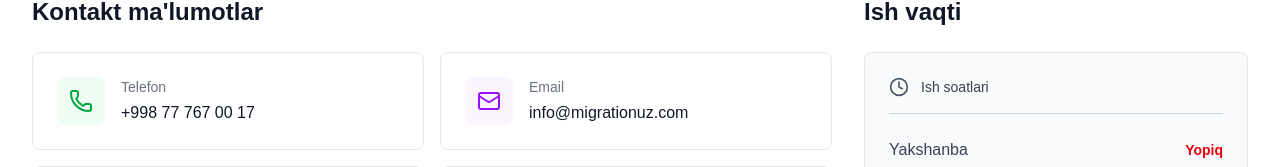
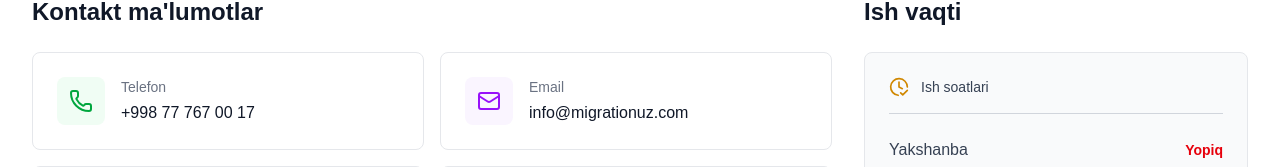
Before and after one commit to islome/migration, a Next.js app: page /about/contact in a window 1280 px wide. Shown: the part 288-455 px from the top of the page. Built offline with nearby package versions, Linux system fonts and the light colour scheme.

Commit message:
minor changes from watch design

```diff
--- a/app/about/contact/page.tsx
+++ b/app/about/contact/page.tsx
@@ -12,6 +12,7 @@ import {
   Linkedin,
   MessageCircle,
   Youtube,
+  ClockCheckIcon,
 } from "lucide-react";
 import { useWorkingHours } from "@/utils/workingHours";
 import Header from "@/components/ui/header";
@@ -163,7 +164,7 @@ export default function ContactPage() {
             </h2>
             <div className="bg-gray-50 border border-gray-200 rounded-lg p-6">
               <div className="flex items-center mb-6 pb-4 border-b border-gray-300">
-                <Clock className="w-5 h-5 text-gray-600 mr-3" />
+                <ClockCheckIcon className="w-5 h-5 text-yellow-600 mr-3" />
                 <span className="text-sm font-medium text-gray-700">
                   Ish soatlari
                 </span>
```
